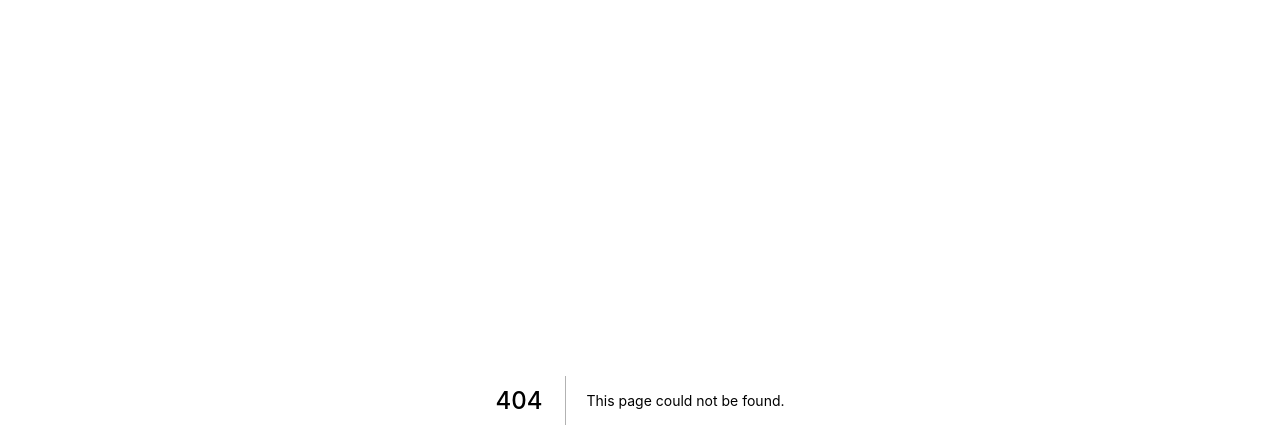
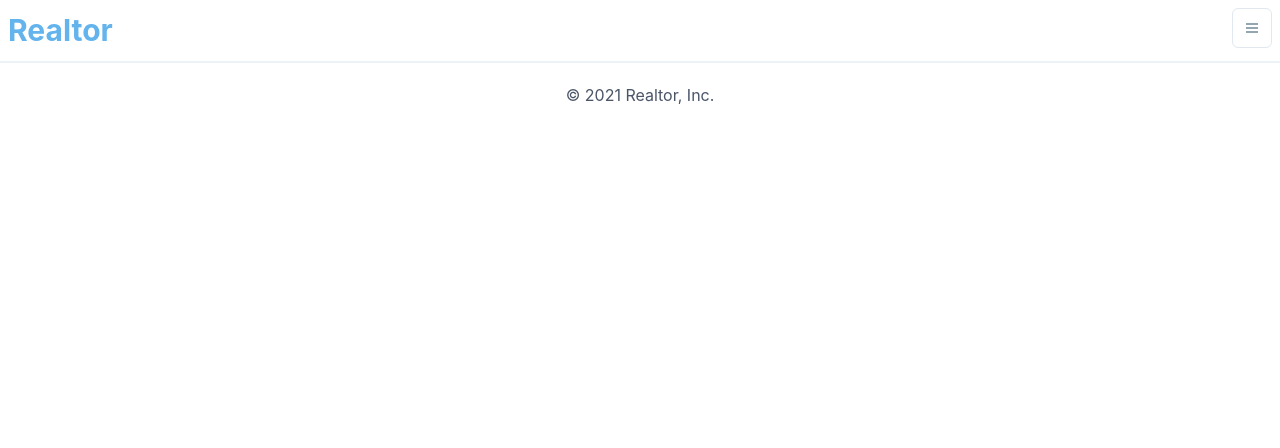
Before and after one commit to pjfooeve09/realtor, a Next.js app: page /search in a window 1280 px wide. Before the commit this address had no page. Shown: the top 448 px of the page. Built offline with nearby package versions, Linux system fonts and the light colour scheme.

Commit message:
applied withRouter to search class

```diff
--- a/components/Layout.jsx
+++ b/components/Layout.jsx
@@ -1,19 +1,28 @@
 import Head from "next/head";
 import { Box } from "@chakra-ui/react";
 import React, { Component } from "react";
-// import NavBar from "./NavBar";
+import NavBar from "./NavBar";
+import Footer from "./Footer";
 
 export default class Layout extends Component {
+  constructor(props) {
+    super(props);
+  }
   render() {
     const children = this.props.children;
     return (
       <>
         <Head>
-          <title>Realtor</title>
+          <title>Real Estate</title>
         </Head>
         <Box maxWidth="1280px" m="auto">
-          <header>{/* <NavBar /> */}</header>
+          <header>
+            <NavBar />
+          </header>
           <main>{children}</main>
+          <footer>
+            <Footer />
+          </footer>
         </Box>
       </>
     );
--- a/pages/_app.js
+++ b/pages/_app.js
@@ -7,9 +7,6 @@ import Layout from '../components/Layout';
 function MyApp({ Component, pageProps }) {
   return (
     <>
-      <Head>
-
-      </Head>
       <ChakraProvider>
         <Layout>
           <Component {...pageProps} />
--- a/pages/index.js
+++ b/pages/index.js
@@ -7,8 +7,6 @@ import { baseUrl, config } from '../utils/fetchApi';
 import RentalBanner from '../components/RentalBanner';
 import SaleBanner from '../components/SaleBanner';
 import Property from '../components/Property';
-import NavBar from '../components/NavBar';
-import Footer from '../components/Footer';
 
 export default class index extends Component {
   constructor (props){
@@ -40,7 +38,6 @@ export default class index extends Component {
 
     return (
       <Box>
-        {!isLoading ? <NavBar /> : null}
         {!isLoading ? <RentalBanner /> : null}
         <Flex flexWrap='wrap'>
           {rentalProperties.map((property) => <Property property={property} key={property.id} id={property.id} />)}
@@ -49,7 +46,6 @@ export default class index extends Component {
         <Flex flexWrap='wrap'>
           {saleProperties.map((property) => <Property property={property} key={property.id} />)}
         </Flex>
-        {!isLoading ? <Footer /> : null}
       </Box>
     )
   }
--- /dev/null
+++ b/pages/search.js
@@ -0,0 +1,26 @@
+import React, { Component } from 'react'
+import Image from 'next/image'
+import { withRouter } from 'next/router'
+import { Flex, Box, Text, Icon } from '@chakra-ui/react';
+import { BsFilter } from 'react-icons/bs';
+
+export default withRouter(class search extends Component {
+  constructor(props){
+    super(props)
+    this.state={
+      searchFilters: false
+    }
+  }
+  render() {
+    return (
+      <Box>
+        <Flex
+          cursor="pointer"
+          bg="gray.100"
+        >
+
+        </Flex>
+      </Box>
+    )
+  }
+})
```
